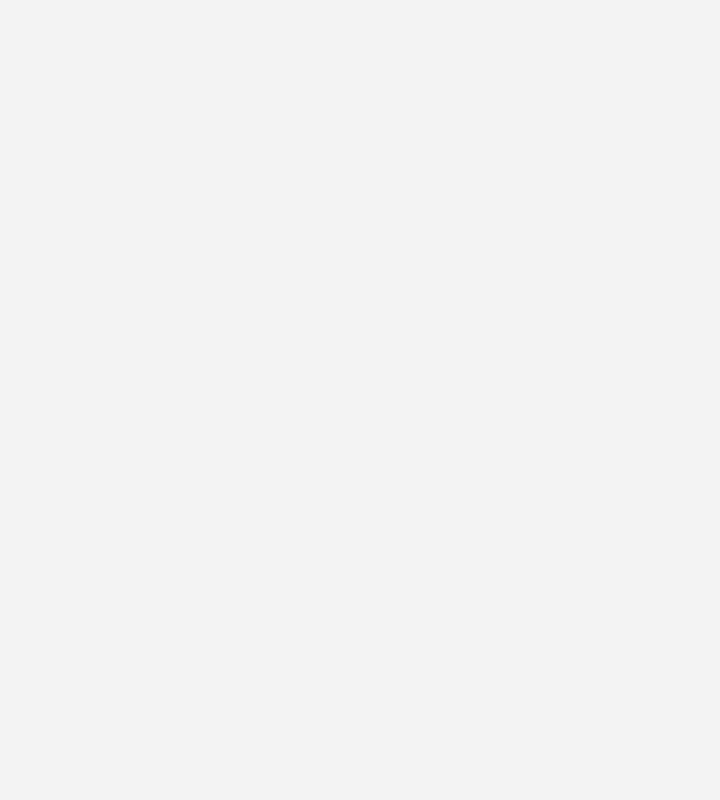
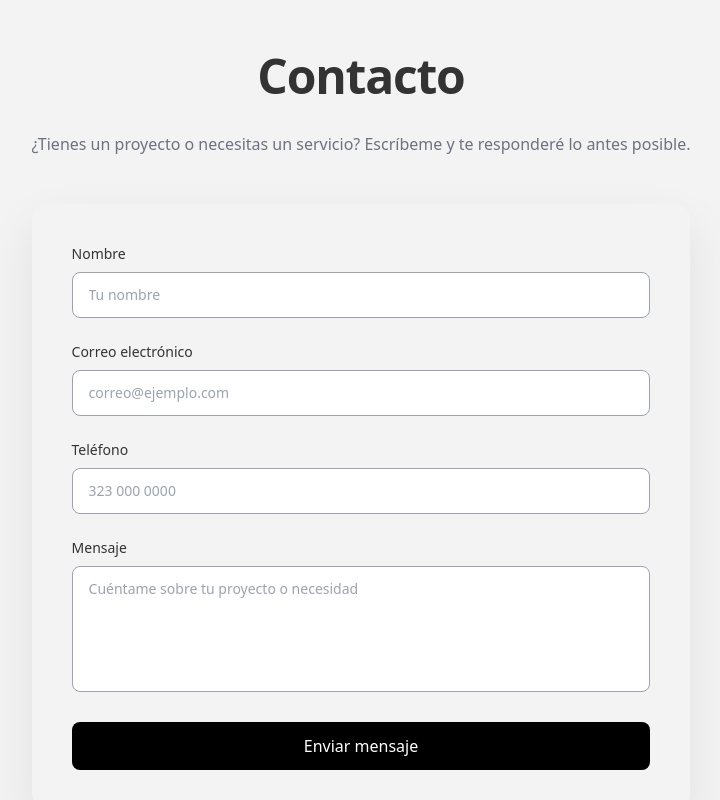
Before and after one commit to Leo1827/breaf, a Nuxt app: page / in a window 1280 px wide. Shown: the part 3320-4120 px from the top of the page, without its empty margins (279-999 px from the left). Before the commit the page ends 3312 px from the top, so only its background shows below. Built offline with nearby package versions, Linux system fonts and the light colour scheme.

Commit message:
fix: add form the contact and form space, emails

```diff
--- /dev/null
+++ b/components/ContactForm.vue
@@ -0,0 +1,198 @@
+<template>
+  <section class="max-w-3xl mx-auto px-6 py-24 relative">
+    <!-- TÍTULO -->
+    <h2 class="my-8 text-3xl md:text-5xl font-extrabold tracking-tight text-center">
+      Contacto
+    </h2>
+
+    <p class="text-center text-gray-500 mb-12">
+      ¿Tienes un proyecto o necesitas un servicio?
+      Escríbeme y te responderé lo antes posible.
+    </p>
+
+    <!-- FORMULARIO -->
+    <form
+      @submit.prevent="submitForm"
+      class="rounded-2xl p-8 sm:p-10
+             shadow-[0_20px_50px_rgba(0,0,0,0.08)]
+             space-y-6 "
+    >
+      <!-- NOMBRE -->
+      <div>
+        <label class="block text-sm font-medium mb-2">Nombre</label>
+        <input
+          v-model="form.name"
+          type="text"
+          required
+          placeholder="Tu nombre"
+          class="w-full rounded-lg border border-gray-400
+                 px-4 py-3 text-sm
+                 focus:outline-none focus:ring-2 focus:ring-black"
+        />
+      </div>
+
+      <!-- EMAIL -->
+      <div>
+        <label class="block text-sm font-medium mb-2">Correo electrónico</label>
+        <input
+          v-model="form.email"
+          type="email"
+          required
+          placeholder="correo@ejemplo.com"
+          class="w-full rounded-lg border border-gray-400
+                 px-4 py-3 text-sm
+                 focus:outline-none focus:ring-2 focus:ring-black"
+        />
+      </div>
+
+      <!-- TELÉFONO -->
+      <div>
+        <label class="block text-sm font-medium mb-2">Teléfono</label>
+        <input
+          v-model="form.phone"
+          type="tel"
+          placeholder="323 000 0000"
+          class="w-full rounded-lg border border-gray-400
+                 px-4 py-3 text-sm
+                 focus:outline-none focus:ring-2 focus:ring-black"
+        />
+      </div>
+
+      <!-- MENSAJE -->
+      <div>
+        <label class="block text-sm font-medium mb-2">Mensaje</label>
+        <textarea
+          v-model="form.message"
+          rows="5"
+          required
+          placeholder="Cuéntame sobre tu proyecto o necesidad"
+          class="w-full rounded-lg border border-gray-400
+                 px-4 py-3 text-sm resize-none
+                 focus:outline-none focus:ring-2 focus:ring-black"
+        />
+      </div>
+
+      <!-- BOTÓN -->
+      <button
+        type="submit"
+        :disabled="loading"
+        class="w-full rounded-lg bg-black text-white
+               py-3 font-medium
+               hover:opacity-90 transition
+               disabled:opacity-50"
+      >
+        {{ loading ? 'Enviando…' : 'Enviar mensaje' }}
+      </button>
+    </form>
+
+    <!-- MODAL CONFIRMACIÓN -->
+    <Transition name="modal">
+      <div
+        v-if="success"
+        class="fixed inset-0 z-50 flex items-center justify-center"
+      >
+        <!-- OVERLAY -->
+        <div
+          class="absolute inset-0 bg-black/40 backdrop-blur-sm"
+          @click="closeModal"
+        ></div>
+
+        <!-- MODAL -->
+        <div
+          class="relative bg-white rounded-2xl px-8 py-10
+                 w-full max-w-sm mx-4
+                 shadow-[0_30px_80px_rgba(0,0,0,0.25)]"
+        >
+          <!-- ICONO -->
+          <div
+            class="w-12 h-12 mx-auto mb-4
+                   rounded-full bg-black text-white
+                   flex items-center justify-center text-lg"
+          >
+            ✓
+          </div>
+
+          <h3 class="text-xl font-semibold text-center mb-2">
+            Mensaje enviado
+          </h3>
+
+          <p class="text-sm text-gray-500 text-center mb-6">
+            Gracias por contactarme.
+            Te responderé lo antes posible.
+          </p>
+
+          <button
+            @click="closeModal"
+            class="w-full rounded-lg bg-black text-white
+                   py-2.5 text-sm font-medium
+                   hover:opacity-90 transition"
+          >
+            Cerrar
+          </button>
+        </div>
+      </div>
+    </Transition>
+  </section>
+</template>
+
+<script setup>
+import { reactive, ref } from 'vue'
+
+const loading = ref(false)
+const success = ref(false)
+
+const form = reactive({
+  name: '',
+  email: '',
+  phone: '',
+  message: '',
+})
+
+const submitForm = async () => {
+  loading.value = true
+
+  try {
+    const response = await fetch('https://formspree.io/f/xeeejagg', {
+      method: 'POST',
+      headers: {
+        'Accept': 'application/json',
+        'Content-Type': 'application/json',
+      },
+      body: JSON.stringify(form),
+    })
+
+    if (response.ok) {
+      success.value = true
+      Object.keys(form).forEach(k => (form[k] = ''))
+
+      // cierre automático (opcional)
+      setTimeout(() => {
+        success.value = false
+      }, 4000)
+    }
+  } catch (error) {
+    alert('Error al enviar el mensaje.')
+  } finally {
+    loading.value = false
+  }
+}
+
+const closeModal = () => {
+  success.value = false
+}
+</script>
+
+<style scoped>
+.modal-enter-active,
+.modal-leave-active {
+  transition: all 0.3s ease;
+}
+.modal-enter-from {
+  opacity: 0;
+  transform: scale(0.95);
+}
+.modal-leave-to {
+  opacity: 0;
+  transform: scale(0.95);
+}
+</style>
--- a/components/ProjectFloating.vue
+++ b/components/ProjectFloating.vue
@@ -2,7 +2,6 @@
   <section
     class="relative w-full min-h-screen flex flex-col mt-8 md:pb-0 pb-10 justify-center items-center gap-10 overflow-hidden font-[Barlow]"
   >
-
 
     <!-- Título principal -->
     <h2 class="text-3xl md:text-5xl font-extrabold z-10 tracking-tight text-center ">
--- a/pages/index.vue
+++ b/pages/index.vue
@@ -4,6 +4,7 @@
     <ProjectFloating />
     <ProjectFloatingVercel />
     <ServicesSection />
+    <ContactForm />
     <Footer />
     <ThemeToggle />
   </div>
@@ -14,6 +15,7 @@ import Header from '@/components/Header.vue'
   import ProjectFloating from '@/components/ProjectFloating.vue'
   import ProjectFloatingVercel from '@/components/ProjectFloatingVercel.vue'
   import ServicesSection from '@/components/services/ServicesSection.vue'
+  import ContactForm from '@/components/ContactForm.vue'
   import Footer from '@/components/Footer.vue'
   import ThemeToggle from '@/components/ThemeToggle.vue'
 </script>
```
Lines whose indentation alone changed are shown as unchanged.
